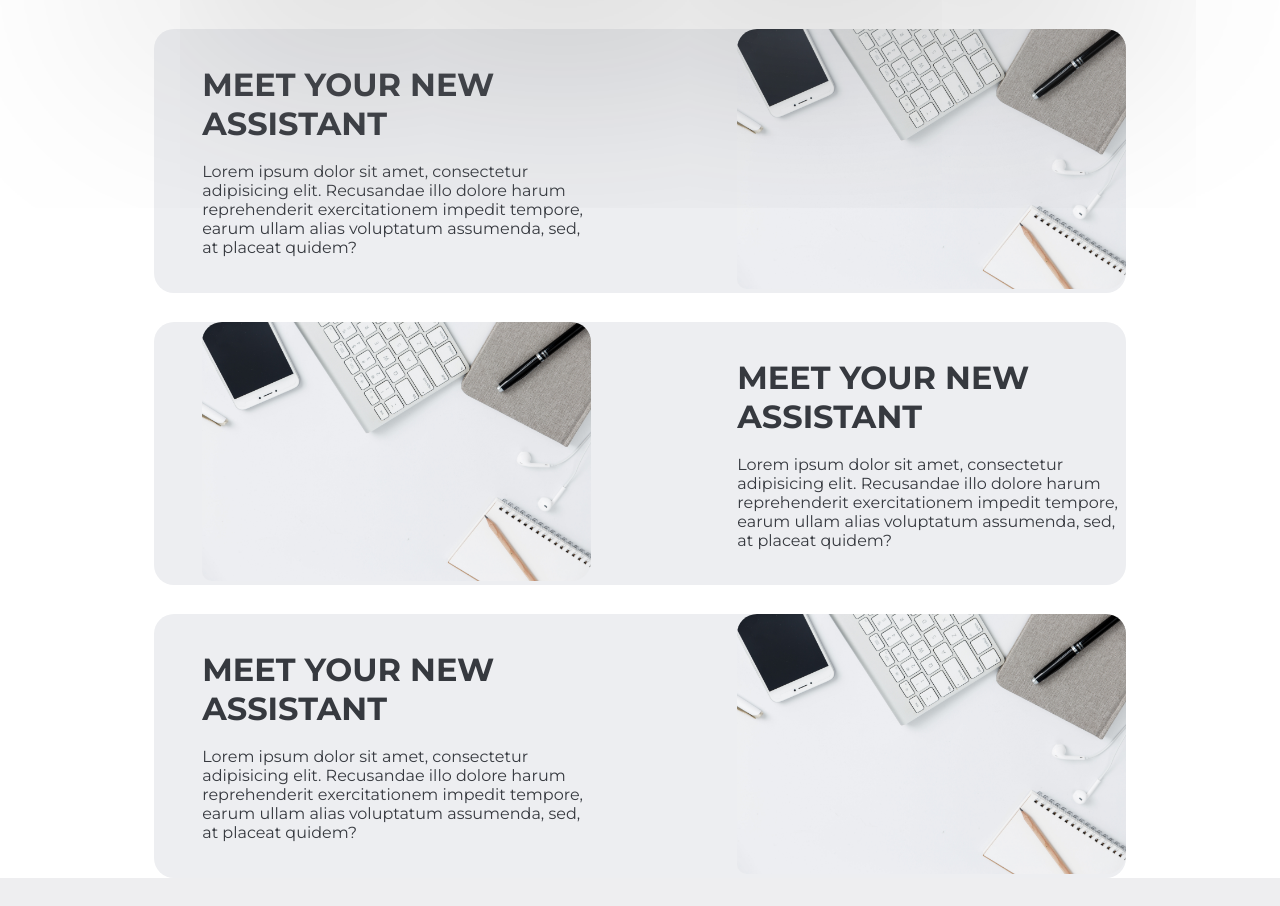
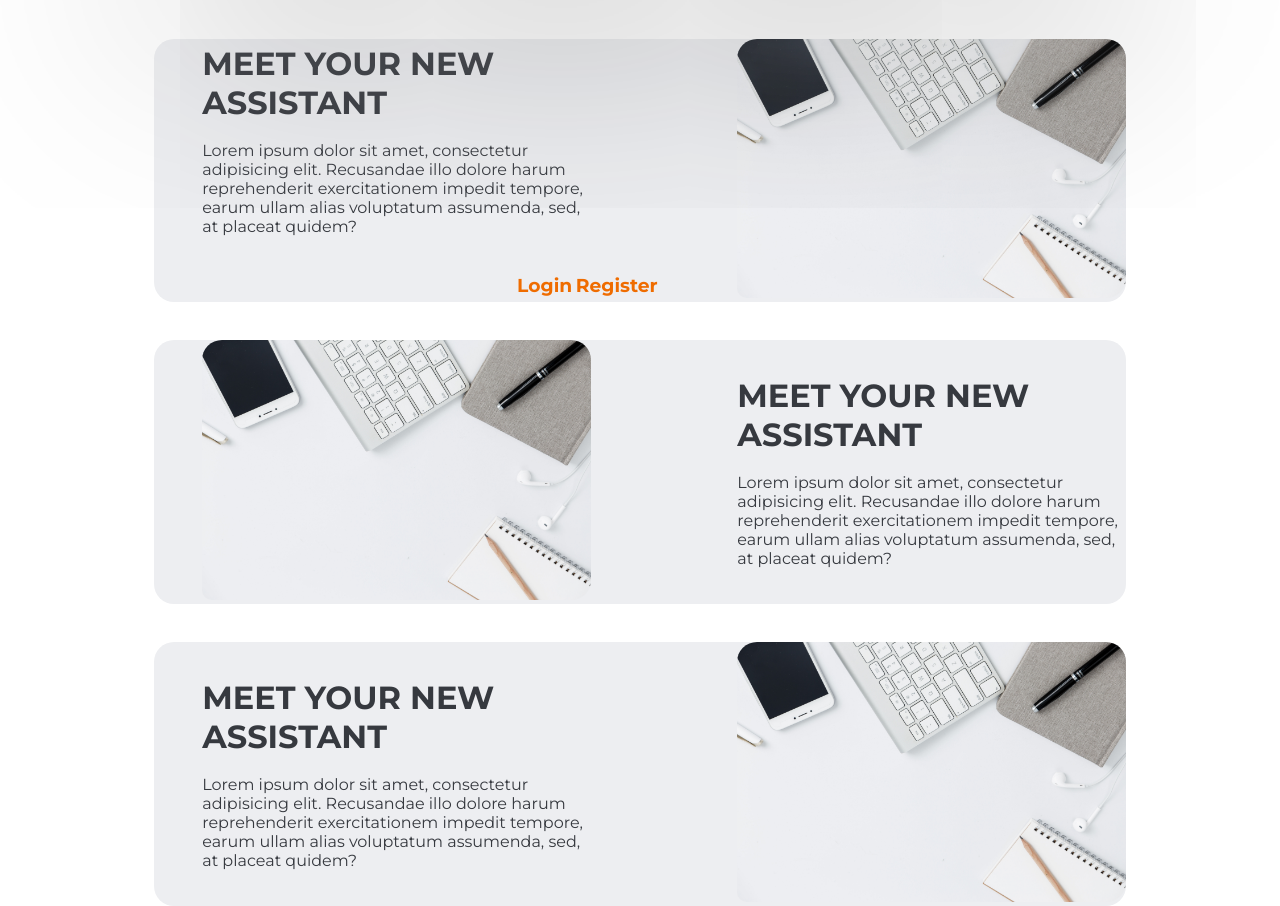
Before and after one commit to bagasap10/bee-hub, a PHP site: page / in a window 1280 px wide. Shown: the part 77-983 px from the top of the page. Before the commit the page ends 955 px from the top, so only its background shows below. Run offline with PHP 8.4, Linux system fonts and the light colour scheme.

Commit message:
added "Subsections"
+ hover buttons

```diff
--- a/index.html
+++ b/index.html
@@ -10,7 +10,7 @@
     <title>BeeHub</title>
 </head>
 <body>
-    <header>
+    <header class="container">
         <div id="header-left">
             <img src="./assets/menu icon.png" alt="">
         </div>
@@ -28,6 +28,27 @@
         </div>
     </header>
 
+    <!-- <div class="intro">
+        <div class="left">
+            <h1>MEET YOUR NEW ASSISTANT</h1>
+            <p>
+                Lorem ipsum dolor sit amet, consectetur adipisicing elit. Recusandae illo dolore harum reprehenderit exercitationem impedit tempore, earum ullam alias voluptatum assumenda, sed, at placeat quidem?
+            </p>
+        </div>
+
+        <div class="right">
+                <div class="button-left">
+                    <a href=""><h3>Login</h3></a>
+                </div>
+
+                <div class="button-right">
+                    <a href=""><h3>Register</h3></a>
+                </div>
+
+        </div>
+    </div> -->
+
+<!-- CONTENT  -->
     <main>
         <div id="left">
             <h1>MEET YOUR NEW ASSISTANT</h1>
@@ -35,6 +56,16 @@
             <p>
                 Lorem ipsum dolor sit amet, consectetur adipisicing elit. Recusandae illo dolore harum reprehenderit exercitationem impedit tempore, earum ullam alias voluptatum assumenda, sed, at placeat quidem?
             </p>
+            <br>
+            <br>
+            <div class="button">
+                <div class="leftbutton">
+                    <a href=""><h3>Login</h3></a>
+                </div>
+                <div class="rightbutton">
+                    <a href=""><h3>Register</h3></a>
+                </div>
+            </div>
         </div>
         <div id="right">
             <img src="./assets/background(full).jpg" alt="">
--- a/style.css
+++ b/style.css
@@ -1,5 +1,6 @@
 :root {
     --orange : #EF6C00;
+    --darkorange : #bd5b0a;
     --gray : #EDEEF1;
     --discgray : #36393F;
 }
@@ -15,10 +16,9 @@
     color: var(--orange);
 }
 
-body {
+.container {
     margin-right: 12%;
     margin-left: 12%;
-    /* background-image: url("./assets/background.png"); */
 }
 
 header {
@@ -68,6 +68,10 @@
     font-weight: 500;
 }
 
+a:hover {
+    color: var(--darkorange);
+}
+
 main {
     margin-top: 3%;
     display: flex;
@@ -76,6 +80,8 @@
     background-color: var(--gray);
     border-radius: 20px 20px 20px 20px;
     color: var(--discgray);
+    margin-right: 12%;
+    margin-left: 12%;
 }
 
 main div {
@@ -85,7 +91,6 @@
 main img {
     width: 100%;
     border-radius: 20px 20px 20px 10px;
-
 }
 
 main div #right {
@@ -97,3 +102,19 @@
     align-items: center;
     margin-left: 5%;
 }
+
+.button {
+    margin-left: 80%;
+    display: flex;
+    align-items: center;
+    justify-content: row;
+}
+
+.leftbutton {
+    justify-content: row;
+}
+
+h3 {
+    text-align: center;
+    border-radius: 20px 20px 20px 20px;
+}
```
